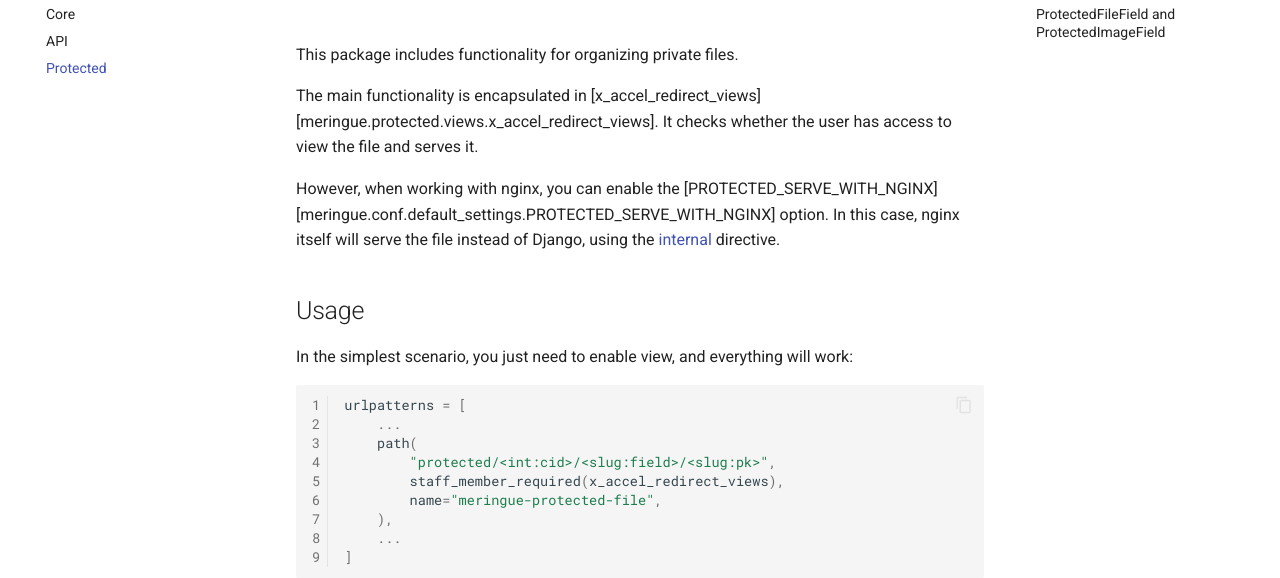
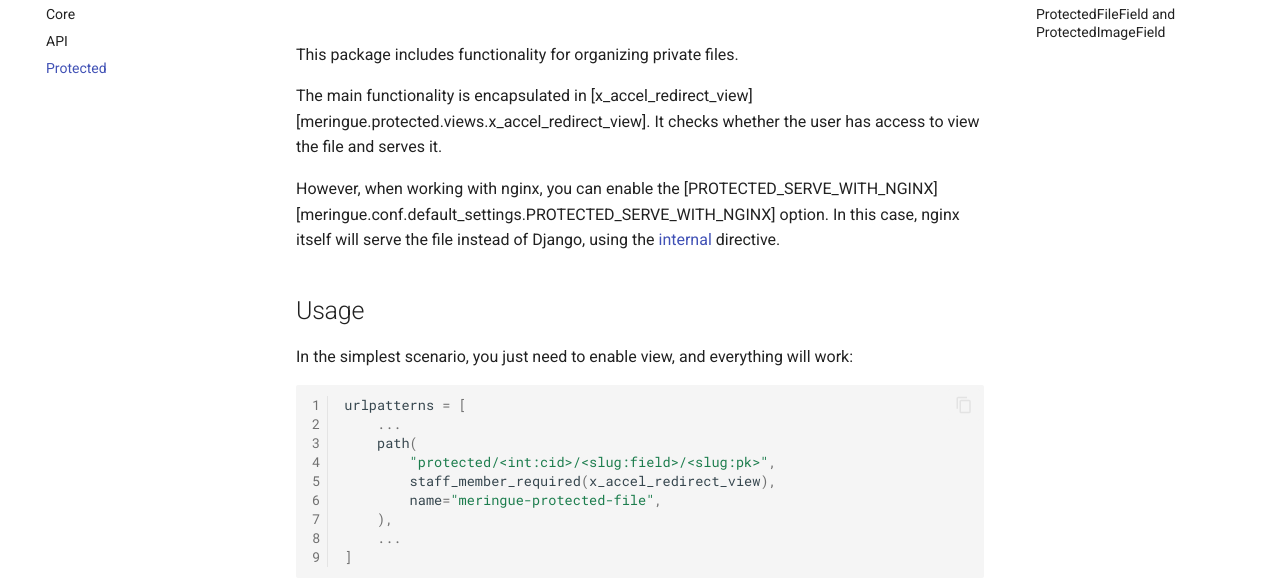
Before and after one commit to dd/Meringue, an MkDocs documentation site: the page built from docs/src/usage/protected.md, in a window 1280 px wide and 900 px high. Shown: the part 226-804 px from the top of the window. Built offline with MkDocs 1.6.1 and Material for MkDocs 9.7.7, drawn with Linux system fonts in a browser that asks for light colours; comment, search, counter and statistics services are not loaded; the version menu is left out.

Commit message:
🤡 (docs): T_T

```diff
--- a/docs/src/usage/protected.md
+++ b/docs/src/usage/protected.md
@@ -2,7 +2,7 @@
 
 This package includes functionality for organizing private files.
 
-The main functionality is encapsulated in [x_accel_redirect_views][meringue.protected.views.x_accel_redirect_views]. It checks whether the user has access to view the file and serves it.
+The main functionality is encapsulated in [x_accel_redirect_view][meringue.protected.views.x_accel_redirect_view]. It checks whether the user has access to view the file and serves it.
 
 However, when working with nginx, you can enable the [PROTECTED_SERVE_WITH_NGINX][meringue.conf.default_settings.PROTECTED_SERVE_WITH_NGINX] option. In this case, nginx itself will serve the file instead of Django, using the [internal](https://nginx.org/en/docs/http/ngx_http_core_module.html#internal) directive.
 
@@ -16,7 +16,7 @@ urlpatterns = [
     ...
     path(
         "protected/<int:cid>/<slug:field>/<slug:pk>",
-        staff_member_required(x_accel_redirect_views),
+        staff_member_required(x_accel_redirect_view),
         name="meringue-protected-file",
     ),
     ...
```
